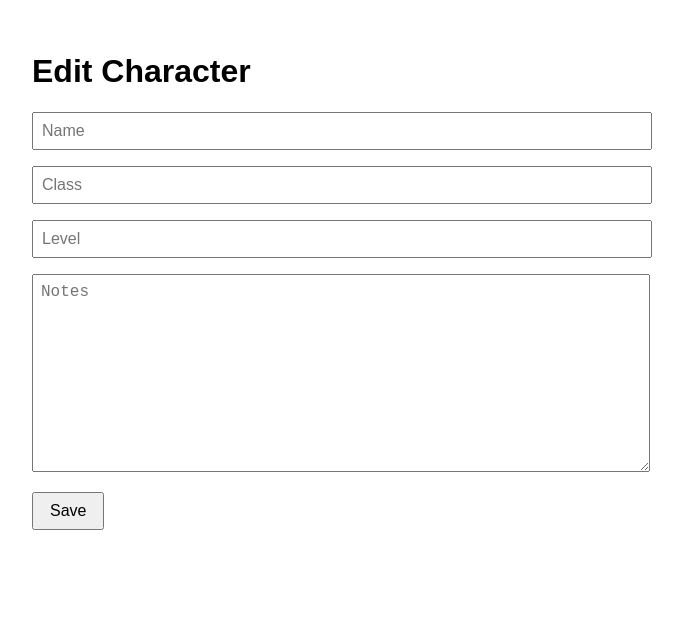
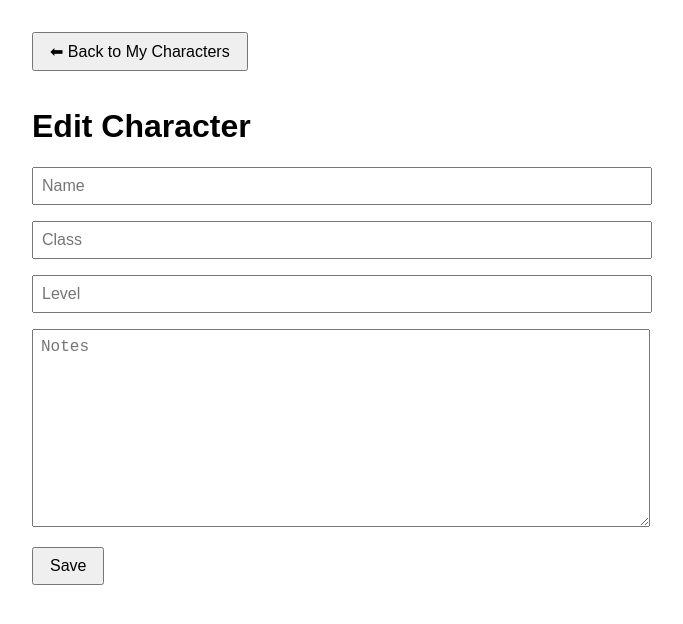
Before and after one commit to Dug2555/dnd-character-tracker, a website: page character.html in a window 1280 px wide. Shown: the whole page, without its empty margins (308-991 px from the left). Drawn offline with nearby package versions, Linux system fonts and the light colour scheme.

Commit message:
Adding a back button for the character viewer

```diff
--- a/character.html
+++ b/character.html
@@ -8,9 +8,17 @@
     body { font-family: sans-serif; padding: 2rem; max-width: 600px; margin: auto; }
     input, textarea { width: 100%; margin-bottom: 1rem; padding: 0.5rem; font-size: 1rem; }
     button { padding: 0.5rem 1rem; font-size: 1rem; }
+    button {
+    cursor: pointer;
+    }
+
+    button:hover {
+    background-color: #f0f0f0;
+    }
   </style>
 </head>
 <body>
+    <button onclick="goBack()" style="margin-bottom: 1rem;">⬅ Back to My Characters</button>
     <h1>Edit Character</h1>
     <input id="name" placeholder="Name" />
     <input id="class" placeholder="Class" />
--- a/character.js
+++ b/character.js
@@ -55,3 +55,7 @@ async function saveCharacter() {
     alert('Character updated!');
   }
 }
+
+function goBack() {
+    window.location.href = "index.html";
+  }
```
Lines whose indentation alone changed are shown as unchanged.
